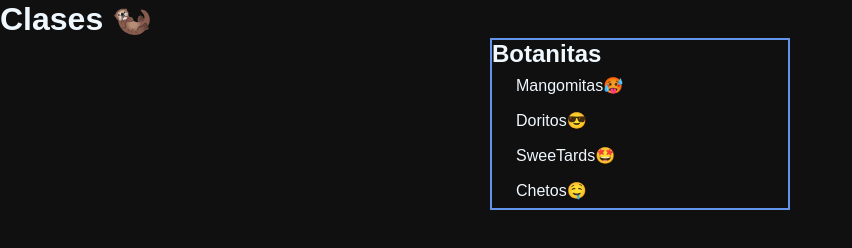
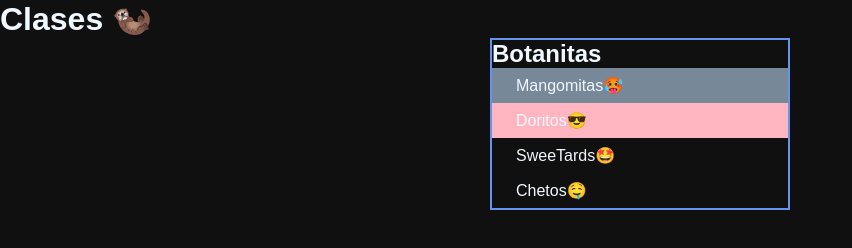
Before and after one commit to soySamCS/DOM, a plain HTML site: page 04-Clases/index.html in a window 1280 px wide. Shown: the whole page, without its empty margins (0-852 px from the left). Drawn offline with Linux system fonts and the light colour scheme.

Commit message:
Terminamos clases con JS

```diff
--- a/04-Clases/index.html
+++ b/04-Clases/index.html
@@ -13,7 +13,7 @@
     <div class="ingredientes">
         <h2 class="subtitulo">Botanitas</h2>
         <ul class="lista">
-            <li class="botana">Mangomitas🥵</li>
+            <li class="botana bg-lightgray">Mangomitas🥵</li>
             <li class="botana">Doritos😎</li>
             <li class="botana">SweeTards🤩</li>
             <li class="botana">Chetos🤤</li>
--- a/04-Clases/script.js
+++ b/04-Clases/script.js
@@ -4,6 +4,59 @@
 
 */
 
-const primerBotana = document.getElementsByTagName("li");
+const botanas = document.getElementsByTagName("li");
 
-console.log(primerBotana[0]);
+/*
+
+    Propiedad classList
+
+     Accedemos a la lista de clases que tiene un elemento
+
+        elemento.classList
+
+     - Devuelve un DOM Token list (Listaddod dde clases en el DOM) en tipo array.
+
+*/
+
+console.log( botanas[0].classList );
+console.log( botanas[0].classList[0] ); // Acceso a clases a través de su índice
+
+/*
+
+    Para agregar clases utilizamos el método add()
+
+        elemento.classList.add(clase)
+
+     - El nombre de la clase pasa como string entre "" o ''
+
+*/
+
+botanas[1].classList.add("bg-lightpink");
+
+/*
+
+    Verificar si existe una clase especifica en un elemento con el método contains()
+
+        elemento.classList.contains("clase")
+
+     - Devuelve true si existe la clase.
+     - Devuelve false si no existe la clase.
+     - La clase pasa como string
+
+*/
+
+console.log(botanas[2].classList.contains("botana")); // true
+console.log(botanas[2].classList.contains("bg-lightgray")); // false
+
+/*
+
+    Para eliminiar una clase utilizamos el método remove()
+
+        elemento.classList.remove("clase")
+
+     - La clase pasa como un string entre "" o ''
+
+*/
+
+botanas[3].classList.add("bg-lightpink");
+botanas[3].classList.remove("bg-lightpink");
```
